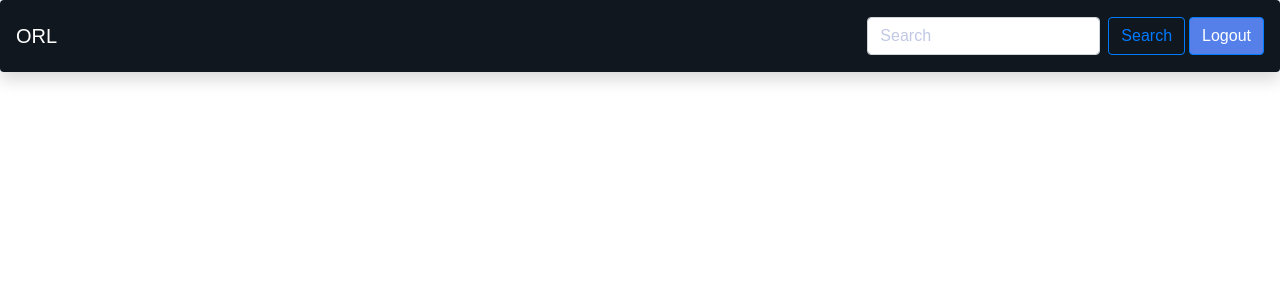
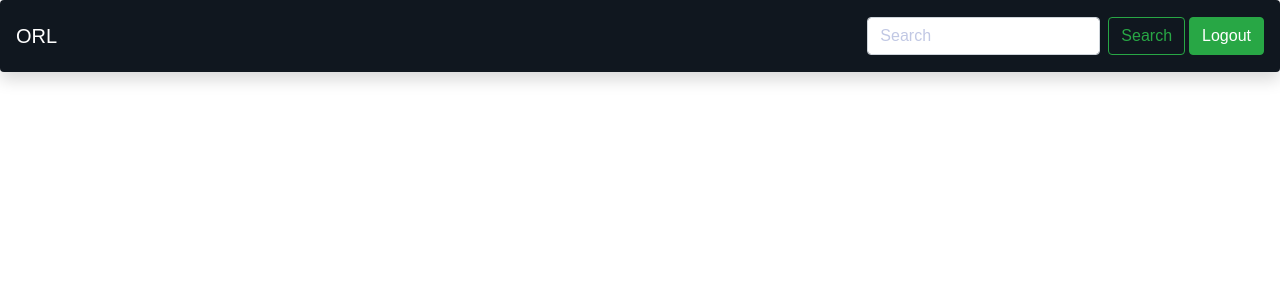
Before and after one commit to madhu1803/ORL, a Flask app: page /home in a window 1280 px wide. Shown: the top 300 px of the page. Run offline with Flask 2, Linux system fonts and the light colour scheme.

Commit message:
started donor home

```diff
--- a/app/static/CSS/home.css
+++ b/app/static/CSS/home.css
@@ -22,7 +22,7 @@ body {
   background-color: #c1c8e4 !important;
 }
 
-.bg-dblue {
+.bg-black {
   background-color: #10171f !important;
 }
 
--- a/app/static/JS/getLocation.js
+++ b/app/static/JS/getLocation.js
@@ -4,42 +4,56 @@
   alert("Geolocation is not supported by this browser.");
 }
 
-    function populateCards(data){
-      data["result"].forEach(item => {
-        var TEMPLATE = '<div class="col-lg-4">' +
+function populateCards(data) {
+  data["result"].forEach((item) => {
+    var TEMPLATE =
+      '<div class="col-lg-4">' +
       '<div class="card shadow p-3 mb-5 bg-white rounded">' +
-                            '<img ' +
+      "<img " +
       'src="https://images.unsplash.com/photo-1453967854176-7e6e8270b0b8?ixid=MXwxMjA3fDB8MHxwaG90by1wYWdlfHx8fGVufDB8fHw%3D&ixlib=rb-1.2.1&auto=format&fit=crop&w=1050&q=80"' +
       'class="card-img-top"' +
       'alt="..."' +
-                            '/>' +
+      "/>" +
       '<div class="card-body">' +
-                            '<h5 class="card-title">' + item.orphanage_name + '</h5>' +
+      '<h5 class="card-title">' +
+      item.orphanage_name +
+      "</h5>" +
       '<p class="card-text">' +
       item.about +
-                            '</p>' +
-                            '<a href="/orphanage/profile/' + item.or_user_id + '" class="btn btn-primary"' +
-                            '>View More Details</a' +
-                            '>' +
-                          '</div>' +
-                        '</div>' +
-                      '</div>';
+      "</p>" +
+      '<a href="/orphanage/profile/' +
+      item.or_user_id +
+      '" class="btn btn-success"' +
+      ">View More Details</a" +
+      ">" +
+      "</div>" +
+      "</div>" +
+      "</div>";
     $("#cards").append(TEMPLATE);
   });
 }
 function showPosition(position) {
-    console.log("Latitude: " + position.coords.latitude + "<br>Longitude: " + position.coords.longitude);
+  console.log(
+    "Latitude: " +
+      position.coords.latitude +
+      "<br>Longitude: " +
+      position.coords.longitude
+  );
   // $.ajax({url: "http://34.125.223.209/" + position.coords.latitude + "," + position.coords.longitude + ".json",
   //         success: function(result){
   //             console.log(result);
   //         }
   // });
 
-    $.ajax({url: "https://0.0.0.0:5000/getOrphanages?lat=" + position.coords.latitude + "&lon=" + position.coords.longitude,
-            success: function(result){
+  $.ajax({
+    url:
+      "https://0.0.0.0:5000/getOrphanages?lat=" +
+      position.coords.latitude +
+      "&lon=" +
+      position.coords.longitude,
+    success: function (result) {
       console.log(result);
       populateCards(result);
+    },
+  });
 }
-    });
-
-  }
--- a/app/templates/DonorHome.html
+++ b/app/templates/DonorHome.html
@@ -27,7 +27,7 @@
     <div class="donor-home-container">
       <!-- Navbar -->
       <nav
-        class="navbar navbar-expand-lg navbar-light bg-dblue shadow p-3 mb-5 bg-white rounded"
+        class="navbar navbar-expand-lg navbar-light bg-black shadow p-3 mb-5 bg-white rounded"
       >
         <a class="navbar-brand" href="{{url_for('home')}}">ORL</a>
         <button
@@ -74,13 +74,10 @@
               placeholder="Search"
               aria-label="Search"
             />
-            <button class="btn btn-outline-primary my-2 my-sm-0" type="submit">
+            <button class="btn btn-outline-success my-2 my-sm-0" type="submit">
               Search
             </button>
-            <button
-              class="btn btn-primary bg-blue my-2 my-sm-0 ml-1"
-              type="submit"
-            >
+            <button class="btn btn-success my-2 my-sm-0 ml-1" type="submit">
               Logout
             </button>
           </form>
```
Lines whose indentation alone changed are shown as unchanged.
